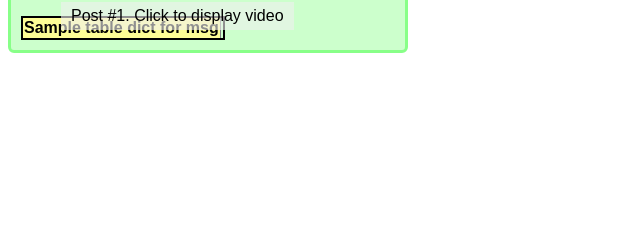
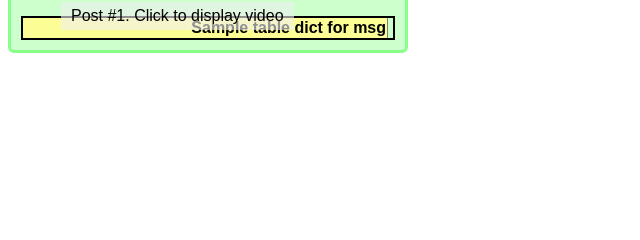
Before and after one commit to SpangleLabs/gif_pipeline, a Flask app: template website/frontend/templates/chat_page.html.jinja2 in a window 1280 px wide. Shown: the part 294-534 px from the top of the page, without its empty margins (0-640 px from the left). Run offline with Flask 3, Linux system fonts and the light colour scheme; the template is opened without the code that fills it: most values are stand-ins (such as "Sample title", 1, 10 or a date in 2020); lists and menus that the app fills with data are empty.

Commit message:
Bit of tag table formatting tweaks

```diff
--- a/website/frontend/templates/chat_page.html.jinja2
+++ b/website/frontend/templates/chat_page.html.jinja2
@@ -15,6 +15,12 @@
     }
     th.tag_in_config {
         font-weight: bold;
+    }
+    #messages .tags_table table {
+        width: 100%;
+    }
+    #messages .tags_table th {
+        text-align: right;
     }
     body {
         font-family: sans-serif;
```
